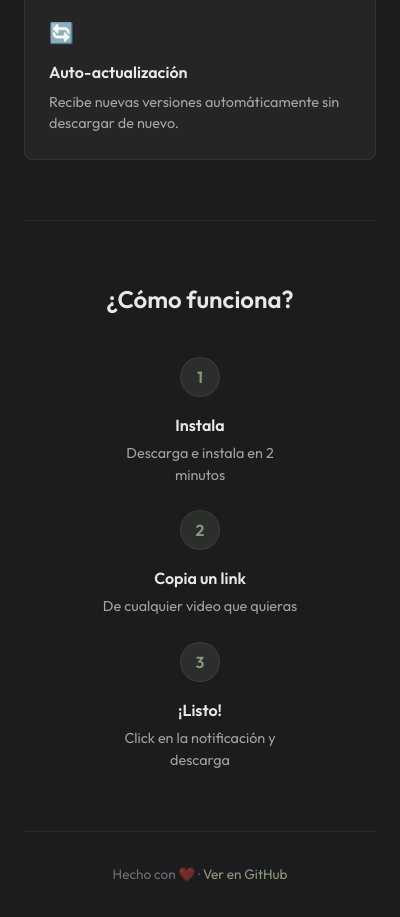
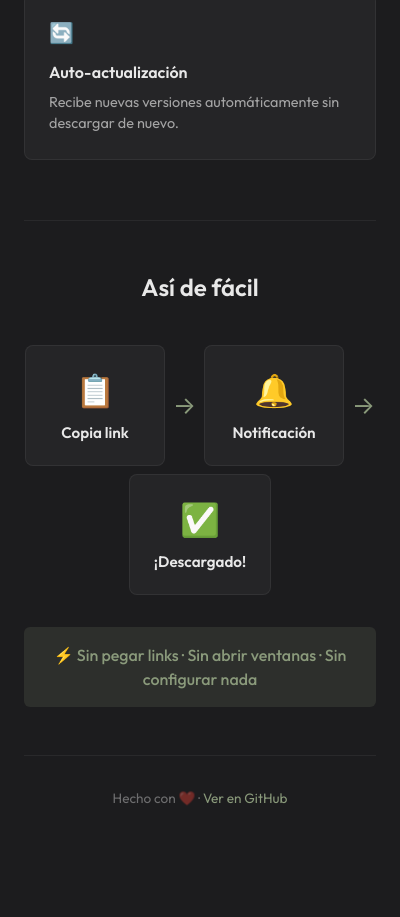
Before and after one commit to alkirian/Videownload, an Electron app: page landing/index.html in a window 400 px wide. Shown: the part 1634-2551 px from the top of the page. After the commit the page ends 2474 px from the top, so only its background shows below. Drawn offline with Linux system fonts and the light colour scheme.

Commit message:
Landing mejorada con demo visual

```diff
--- a/landing/index.html
+++ b/landing/index.html
@@ -238,9 +238,9 @@
             line-height: 1.5;
         }
 
-        /* Steps */
-        .steps-section {
-            padding: 60px 0;
+        /* DEMO FLOW - Visual 3 pasos */
+        .demo-section {
+            padding: 48px 0;
             border-top: 1px solid var(--glass-border);
         }
 
@@ -251,42 +251,56 @@
             margin-bottom: 40px;
         }
 
-        .steps {
+        .demo-flow {
             display: flex;
             justify-content: center;
-            gap: 40px;
+            align-items: center;
+            gap: 8px;
             flex-wrap: wrap;
         }
 
-        .step {
-            text-align: center;
-            max-width: 200px;
+        .demo-step {
+            display: flex;
+            align-items: center;
+            gap: 12px;
         }
 
-        .step-number {
-            width: 40px;
-            height: 40px;
-            background: var(--accent-muted);
+        .demo-box {
+            background: var(--bg-card);
             border: 1px solid var(--glass-border);
-            border-radius: 50%;
-            display: flex;
-            align-items: center;
-            justify-content: center;
-            font-size: 1rem;
-            font-weight: 600;
-            color: var(--accent-primary);
-            margin: 0 auto 16px;
+            border-radius: var(--radius-lg);
+            padding: 20px 24px;
+            text-align: center;
+            min-width: 140px;
         }
 
-        .step-title {
-            font-size: 1rem;
-            font-weight: 600;
-            margin-bottom: 6px;
+        .demo-box:hover {
+            border-color: rgba(138, 154, 123, 0.4);
         }
 
-        .step-desc {
-            color: var(--text-secondary);
-            font-size: 0.9rem;
+        .demo-emoji {
+            font-size: 2rem;
+            margin-bottom: 8px;
+        }
+
+        .demo-label {
+            font-weight: 600;
+            font-size: 0.95rem;
+        }
+
+        .demo-arrow {
+            font-size: 1.5rem;
+            color: var(--accent-primary);
+        }
+
+        .demo-highlight {
+            text-align: center;
+            margin-top: 32px;
+            padding: 16px;
+            background: var(--accent-muted);
+            border-radius: var(--radius-md);
+            color: var(--accent-primary);
+            font-weight: 500;
         }
 
         /* Footer */
@@ -437,24 +451,32 @@
                 </div>
             </section>
 
-            <section class="steps-section">
-                <h2 class="section-title">¿Cómo funciona?</h2>
-                <div class="steps">
-                    <div class="step">
-                        <div class="step-number">1</div>
-                        <h3 class="step-title">Instala</h3>
-                        <p class="step-desc">Descarga e instala en 2 minutos</p>
+            <section class="demo-section">
+                <h2 class="section-title">Así de fácil</h2>
+                <div class="demo-flow">
+                    <div class="demo-step">
+                        <div class="demo-box">
+                            <div class="demo-emoji">📋</div>
+                            <div class="demo-label">Copia link</div>
+                        </div>
                     </div>
-                    <div class="step">
-                        <div class="step-number">2</div>
-                        <h3 class="step-title">Copia un link</h3>
-                        <p class="step-desc">De cualquier video que quieras</p>
+                    <span class="demo-arrow">→</span>
+                    <div class="demo-step">
+                        <div class="demo-box">
+                            <div class="demo-emoji">🔔</div>
+                            <div class="demo-label">Notificación</div>
+                        </div>
                     </div>
-                    <div class="step">
-                        <div class="step-number">3</div>
-                        <h3 class="step-title">¡Listo!</h3>
-                        <p class="step-desc">Click en la notificación y descarga</p>
+                    <span class="demo-arrow">→</span>
+                    <div class="demo-step">
+                        <div class="demo-box">
+                            <div class="demo-emoji">✅</div>
+                            <div class="demo-label">¡Descargado!</div>
+                        </div>
                     </div>
+                </div>
+                <div class="demo-highlight">
+                    ⚡ Sin pegar links · Sin abrir ventanas · Sin configurar nada
                 </div>
             </section>
         </main>
```
Also changed, not shown: docs/index.html (+64 -42 lines).
